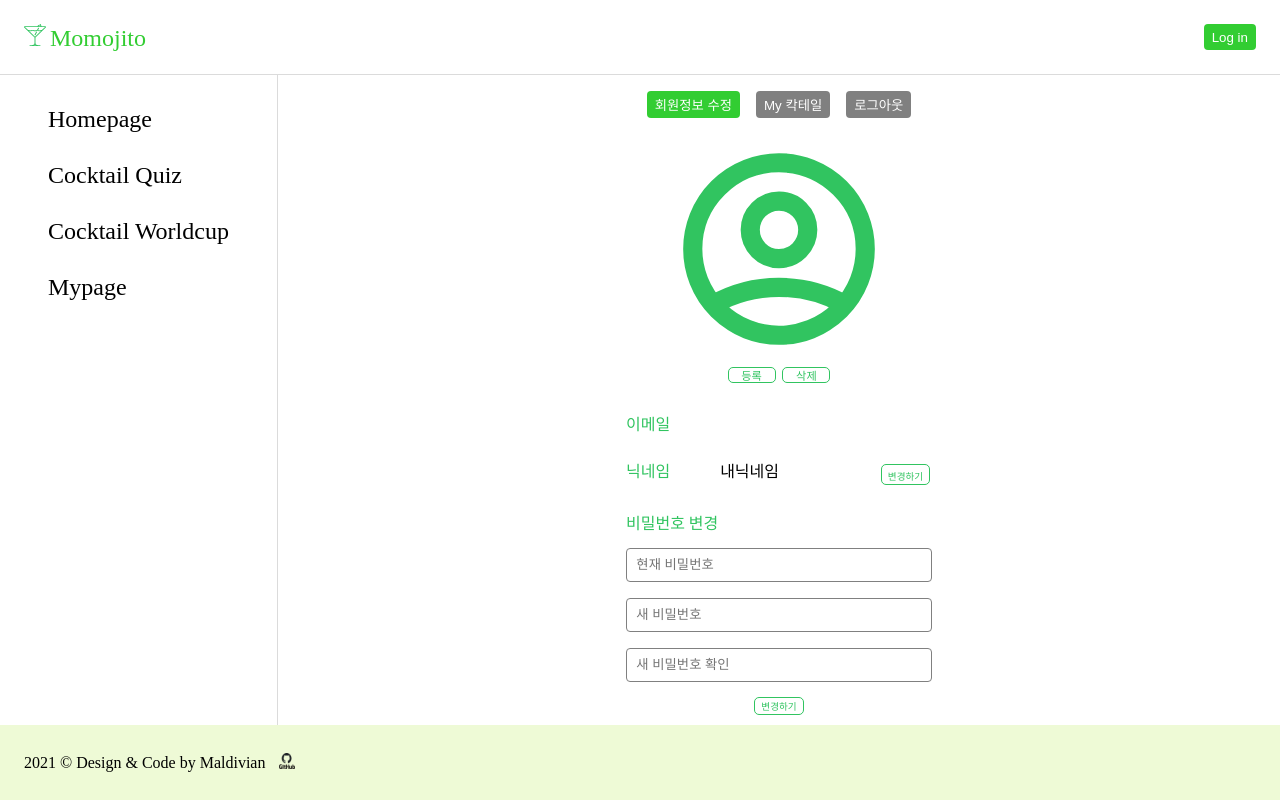
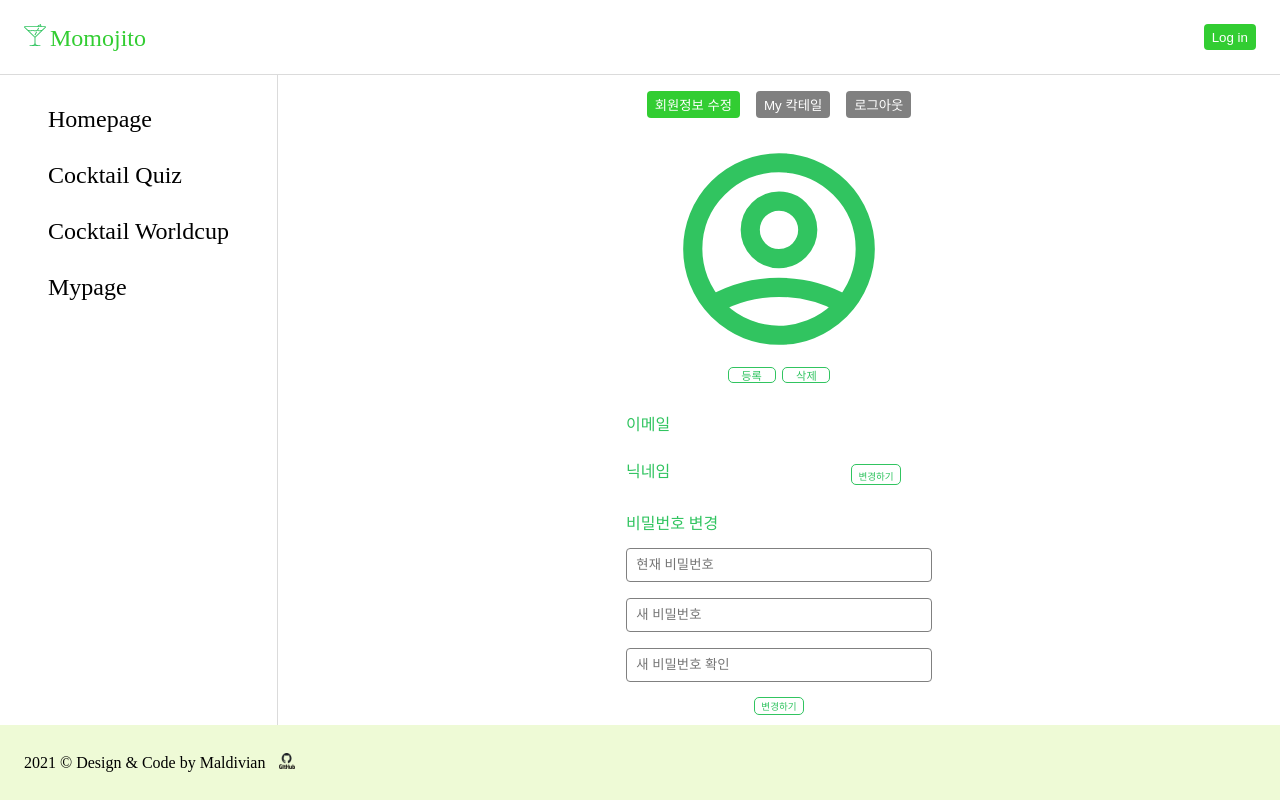
Before and after one commit to codestates/momojito_Client, a Next.js app: page /mypage in a window 1280 px wide. Built offline with nearby package versions, Linux system fonts and the light colour scheme.

Commit message:
Delete default nickname value in ChangeInfo.js

```diff
--- a/components/ChangeInfo.js
+++ b/components/ChangeInfo.js
@@ -415,7 +415,7 @@ export default function ChangeInfo() {
   const onSubmit = () => {
     const formData = new FormData();
     formData.append("uploadImg", content);
-
+    console.log("content->", content);
     setMessage("이미지를 업로드 하는 중입니다");
     openModal();
 
@@ -424,6 +424,7 @@ export default function ChangeInfo() {
         withCredentials: true,
       })
       .then((res) => {
+        console.log("res", res);
         setUploadedImg({ filePath: res.data.imageUrl });
         setUser({ userInfo: { profile: res.data.imageUrl } });
       });
@@ -522,12 +523,8 @@ export default function ChangeInfo() {
           이메일 <span>{user.userInfo.email}</span>
         </Email>
         <Nickname>
-          닉네임{" "}
-          {!user.userInfo.nickname ? (
-            <span>내닉네임</span>
-          ) : (
-            <span>{user.userInfo.nickname}</span>
-          )}
+          닉네임
+          <span>{user.userInfo.nickname}</span>
           <ButtonDiv2>
             <button onClick={clickNicknameChange}>변경하기</button>
           </ButtonDiv2>
```
Also changed, not shown: pages/signup.js (+0 -8 lines).
